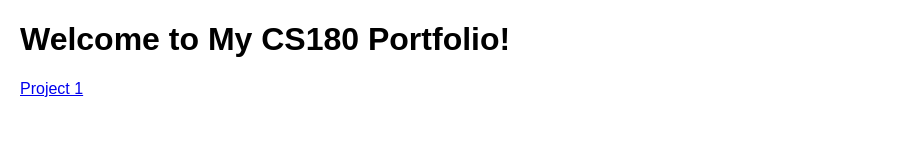
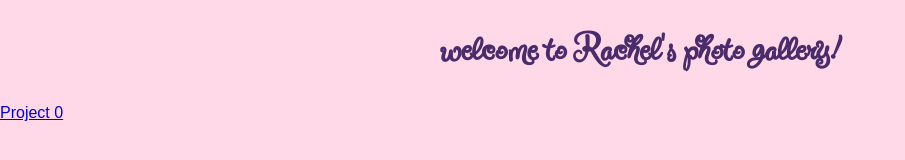
Before and after one commit to rachhho/rachhho.github.io, a plain HTML site: page index.html in a window 1280 px wide. Shown: the whole page, without its empty margins (0-905 px from the left). Drawn offline with Linux system fonts and the light colour scheme.

Commit message:
project 0 dolly zoom

```diff
--- a/index.html
+++ b/index.html
@@ -2,15 +2,10 @@
 <html>
 <head>
     <title>My Portfolio</title>
-    <style>
-        body {
-            font-family: Arial, sans-serif;
-            margin: 20px;
-        }
-    </style>
+    <link rel="stylesheet" href="style.css">
 </head>
 <body>
-    <h1>Welcome to My CS180 Portfolio!</h1>
-    <a href="./1/index.html">Project 1</a>
+    <h1>welcome to Rachel's photo gallery!</h1>
+    <a href="./1/index.html">Project 0</a>
 </body>
 </html>
--- /dev/null
+++ b/style.css
@@ -0,0 +1,27 @@
+@font-face {
+    font-family: "Puppies_Play";
+    src: url("fonts/PuppiesPlay-Regular.ttf") format("truetype");
+    font-weight: normal;
+    font-style: normal;
+  }
+
+body {
+    margin: 0;
+    min-height: 100vh;
+    background-color: #ffd9e8;
+    font-family: sans-serif;
+    color: #2b2b2b;
+  }
+
+  h1 {
+    font-family: "Puppies_Play", cursive, sans-serif;
+    font-size: 3rem;
+    color: #4a2c6d;
+    text-align: center;
+    margin-top: 1.5rem;
+  }
+
+  .center {
+    display: flex;
+    justify-content: center;
+  }
```
Also changed, not shown: 1/index.html (added, +20 -0 lines), b00vqt.gif (added), fonts/PuppiesPlay-Regular.ttf (added).
